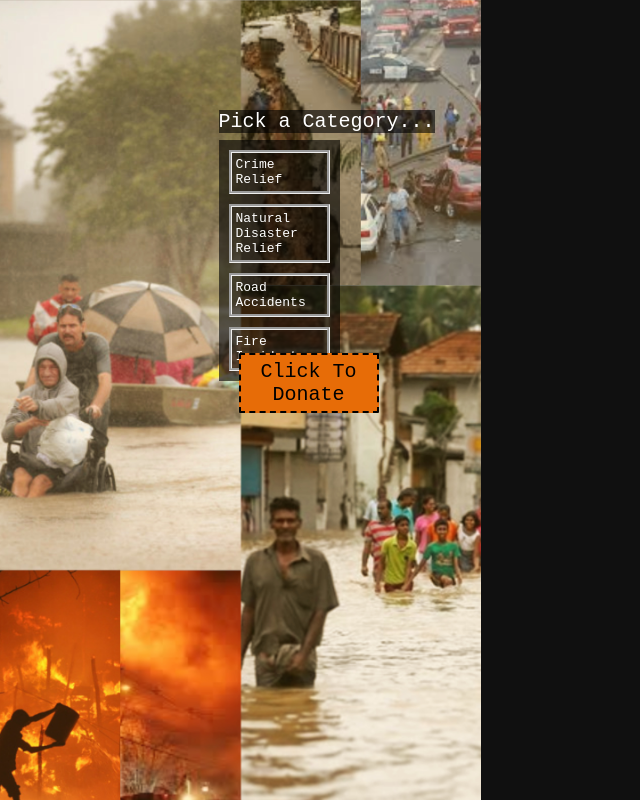
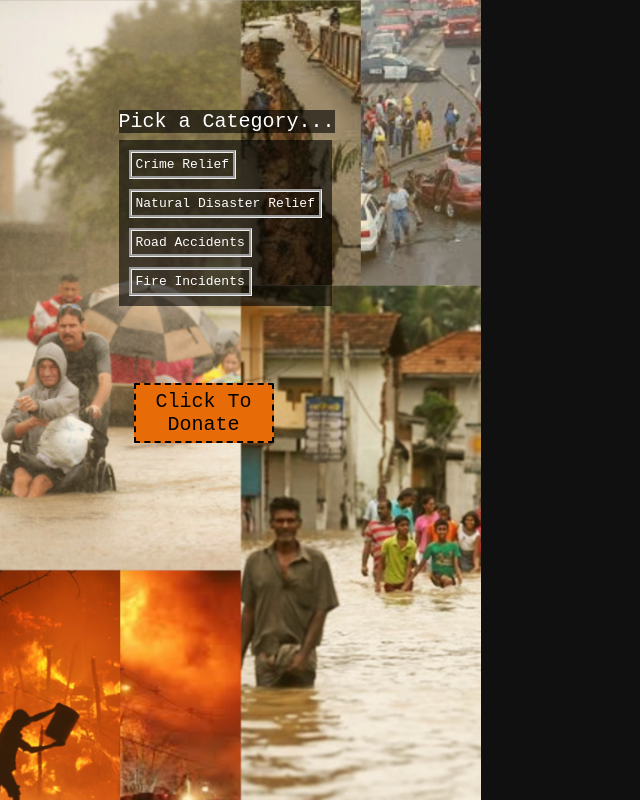
Before and after one commit to vibhorg16799/savetheirsouls, a plain HTML site: page index.html in a window 1280 px wide. Shown: the whole page, without its empty margins (0-640 px from the left). Drawn offline with nearby package versions, Linux system fonts and the light colour scheme.

Commit message:
website8 change

```diff
--- a/payment-form.css
+++ b/payment-form.css
@@ -32,7 +32,7 @@
       list-style: none;
       cursor: pointer;
       position: absolute;
-      left: 100px;
+      left: 0px;
       top: 120px;
   }
 
@@ -63,7 +63,7 @@
   }
 
   button {
-    margin: 240px 0 0 600px;
+    margin: 140px 0 0 100px;
     border-radius: 1px;
     font-family: monospace;
     font-weight: inherit;
@@ -95,10 +95,10 @@
 
   #next {
     position: relative;
-    left: 120px;
+    left: 15px;
     margin: 0;
-    margin-top: 170px;
-    top: 120px;
+    margin-top: 200px;
+    top: 120px
   }
 
   #submit {
@@ -128,7 +128,7 @@
     position: relative;
     background-color: rgba(0,0,0,0.6);
     top: 90px;
-    left: 100px;
+    left: 0px;
     font-family: monospace;
     font-size: x-large;
   }
@@ -148,7 +148,7 @@
   #bg {
     background-color: rgba(0,0,0,0.6);
     position: relative;
-    left: 450px;
+    left: 0px;
     width: 350px;
     height: 300px;
   }
```
